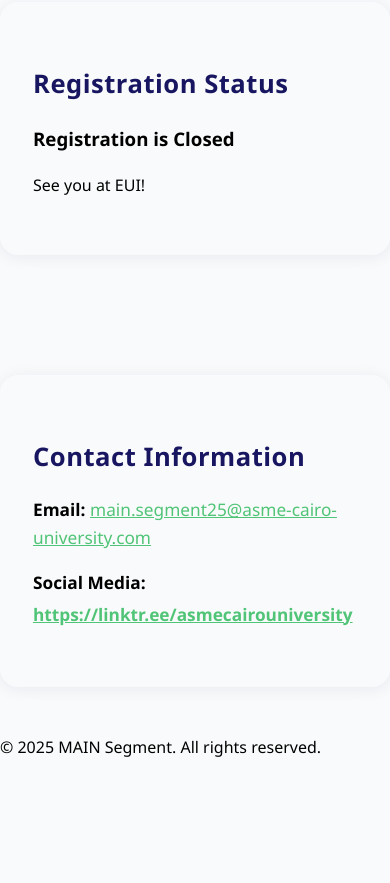
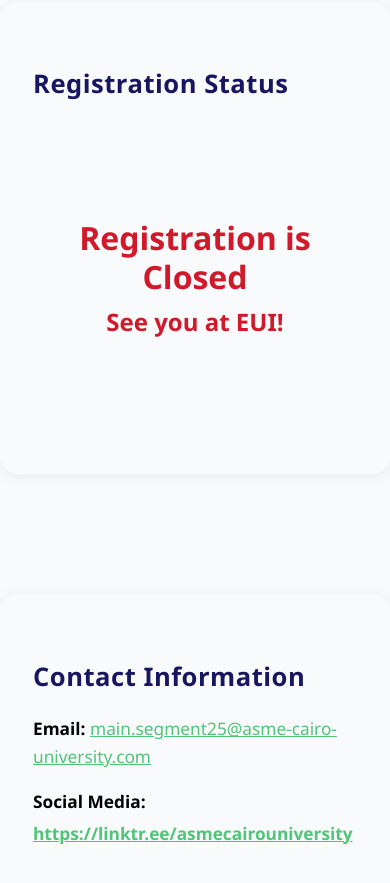
Before and after one commit to WhipShip/ASME_WEB, a plain HTML site: page index.html in a window 390 px wide. Shown: the part 6400-7283 px from the top of the page. Before the commit the page ends 7176 px from the top, so only its background shows below. Drawn offline with Linux system fonts and the light colour scheme.

Commit message:
Update styles.css

```diff
--- a/styles.css
+++ b/styles.css
@@ -1768,3 +1768,69 @@
   font-size: 2rem;
   font-weight: 800;
 }
+
+/* Registration Closed Message Styles */
+.registration-closed-container {
+  display: flex;
+  justify-content: center;
+  align-items: center;
+  min-height: 400px;
+  padding: 60px 20px;
+  text-align: center;
+}
+
+.registration-closed-message {
+  max-width: 800px;
+  width: 100%;
+}
+
+.closed-title {
+  font-size: 4rem;
+  font-weight: 800;
+  color: var(--error-cta);
+  margin: 0 0 20px 0;
+  text-align: center;
+  line-height: 1.2;
+}
+
+.closed-text {
+  font-size: 2.5rem;
+  font-weight: 600;
+  color: var(--error-cta);
+  margin: 0;
+  text-align: center;
+  line-height: 1.3;
+}
+
+/* Mobile responsive styles for registration closed message */
+@media (max-width: 768px) {
+  .registration-closed-container {
+    min-height: 300px;
+    padding: 40px 20px;
+  }
+
+  .closed-title {
+    font-size: 2.5rem;
+    margin-bottom: 15px;
+  }
+
+  .closed-text {
+    font-size: 1.8rem;
+  }
+}
+
+@media (max-width: 480px) {
+  .registration-closed-container {
+    min-height: 250px;
+    padding: 30px 15px;
+  }
+
+  .closed-title {
+    font-size: 2rem;
+    margin-bottom: 10px;
+  }
+
+  .closed-text {
+    font-size: 1.5rem;
+  }
+}
```
